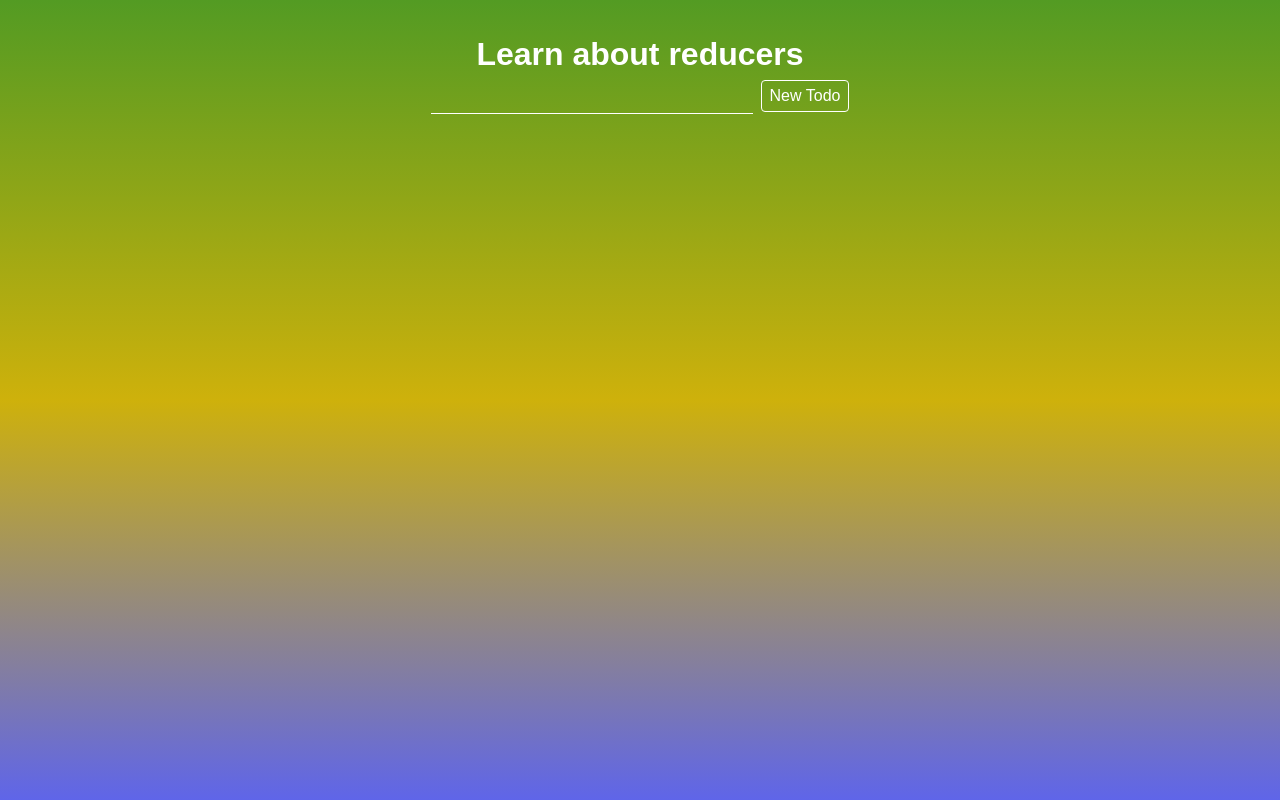
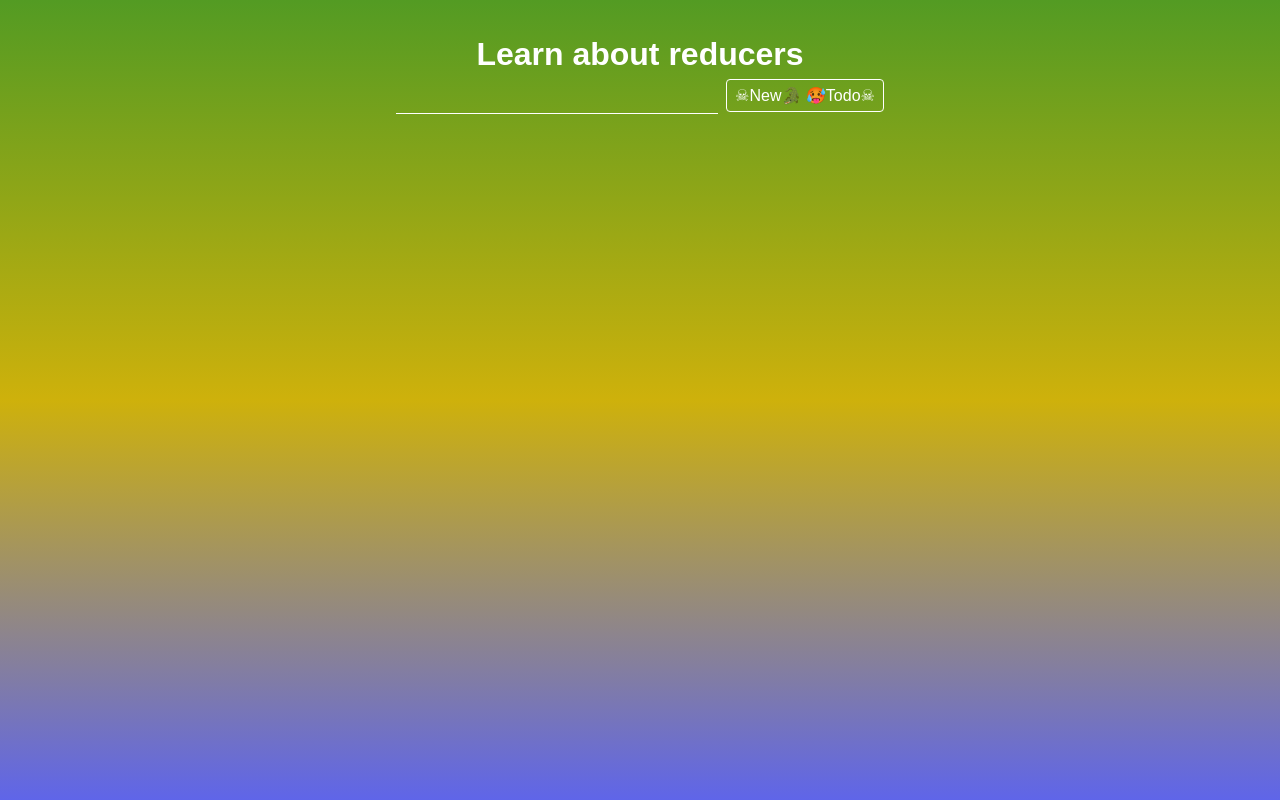
Before and after one commit to bloominstituteoftechnology/reducer-todo, a React (Create React App) app in the folder todo/: page / in a window 1280 px wide. Built offline with nearby package versions, Linux system fonts and the light colour scheme.

Commit message:
from factor

```diff
--- a/todo/src/App.js
+++ b/todo/src/App.js
@@ -1,8 +1,8 @@
 // import logo from './logo.svg';
 import './App.css';
-import Todo from './Components/Todo'
+import TodoForm from './Components/TodoForm'
 import TodoList from './Components/TodoList'
-
+import React, { Component } from "react";
 /*
  <header className="App-header">
         <img src={logo} className="App-logo" alt="logo" />
@@ -21,14 +21,35 @@ import TodoList from './Components/TodoList'
 
 */
 
+const todolist = [
+  {
+    task: 'Edit Individual Todos',
+    id: 1528817077286,
+    completed: false
+  },
+  {
+    task: 'Brush Teeth',
+    id: 1528817084358,
+    completed: false
+  }
+];
 
-function App() {
-  return (
-    <div className="App">
 
-      <Todo />
-    </div>
-  );
+class  App extends React.Component {
+  constructor(){
+    super();
+    this.state = {
+      todolist
+    };
+  }
+  render() {
+    return (
+      <div className="App">
+
+        <TodoForm />
+      </div>
+    );
+  }
 }
 
 export default App;
--- a/todo/src/Components/Todo.js
+++ b/todo/src/Components/Todo.js
@@ -1,71 +1,17 @@
 import React, { useState, useReducer } from "react";
 
-import {
+const Todo = () =>{
 
-  initTodoState,
-  todoReducer,
-  TOGGLE_DONE,
-  ADD_TODO
 
-} from "../reducers/todoReducer";
 
-/*
-  what is a reducer?
-  1. reducer is a function that takes 2 arguments: (state={}, action={})
-  2. reducer will then, based on the action, create a new state from existing state
-  3. if the reducer is not interested in the action, it returns the existing state
-  4. reducer will return the new state
 
-  define action:
-  1. object that has a required `type` key <---- - Required
-  2. object that has an optional `payload` key (doesn't need to be called payload) <--- -Not required
-*/
-//TODO: Switch Todo Form as Todo and TOdo as TodoForm 1 day
-const Todo = (props) => {
-  const [newTodoText, setNewTodoText] = useState();
-  const [state, dispatch] = useReducer(todoReducer, initTodoState);
+    return(
+        <div>
 
-  const handleChanges = (e) => {
-    setNewTodoText(e.target.value);
-  };
+        </div>
+    );
 
-  return (
-    <div>
-
-        <h1>
-          {state.item}{" "}
-          <i
-            className="far fa-edit"
-            onClick={() => {
-              dispatch({ type: TOGGLE_DONE });
-            }}
-          />
-        </h1>
-
-        <form>
-            <div>
-                <input
-                    className="title-input"
-                    type="text"
-                    name="newTitleText"
-                    value={newTodoText}
-                    onChange={handleChanges}
-                />
-                <button
-                    onClick={() => {
-                    dispatch({
-                        type: ADD_TODO,
-                        payload: newTodoText
-                    });
-                    }}
-                >
-                    New Todo
-                </button>
-            </div>
-        </form>
-
-    </div>
-  );
 };
 
+
 export default Todo;
--- a/todo/src/Components/TodoForm.js
+++ b/todo/src/Components/TodoForm.js
@@ -0,0 +1,75 @@
+import React, { useState, useReducer } from   "react";
+
+import {
+
+  initTodoState,
+  todoReducer,
+  TOGGLE_DONE,
+  ADD_TODO
+
+} from "../reducers/todoReducer";
+
+/*
+  what is a reducer?
+  1. reducer is a function that takes 2 arguments: (state={}, action={})
+  2. reducer will then, based on the action, create a new state from existing state
+  3. if the reducer is not interested in the action, it returns the existing state
+  4. reducer will return the new state
+
+  define action:
+  1. object that has a required `type` key <---- - Required
+  2. object that has an optional `payload` key (doesn't need to be called payload) <--- -Not required
+*/
+
+const TodoForm = (props) => {
+  const [newTodoText, setNewTodoText] = useState();
+  const [state, dispatch] = useReducer(todoReducer, initTodoState);
+
+  const handleChanges = (e) => {
+    setNewTodoText(e.target.value);
+  };
+
+
+
+  const handleSub   = (e) =>{
+    e.preventDefault();
+
+      dispatch({
+          type: ADD_TODO,
+          payload: newTodoText
+      })
+  }
+
+  return (
+    <div>
+        <h1>
+            {state.item}{" "}
+            <i
+              className="far fa-edit"
+              onClick={() => {
+                dispatch({ type: TOGGLE_DONE });
+              }}
+            />
+        </h1>
+
+        <form onSubmit={e => handleSub}>
+            <div>
+                <input
+                    className="title-input"
+                    type="text"
+                    name="newTitleText"
+                    value={newTodoText}
+                    onChange={handleChanges}
+                />
+                <button
+                >
+                    ☠New🐊 🥵Todo☠
+                </button>
+            </div>
+        </form>
+
+    </div>
+  );
+};
+
+export default TodoForm;
```
